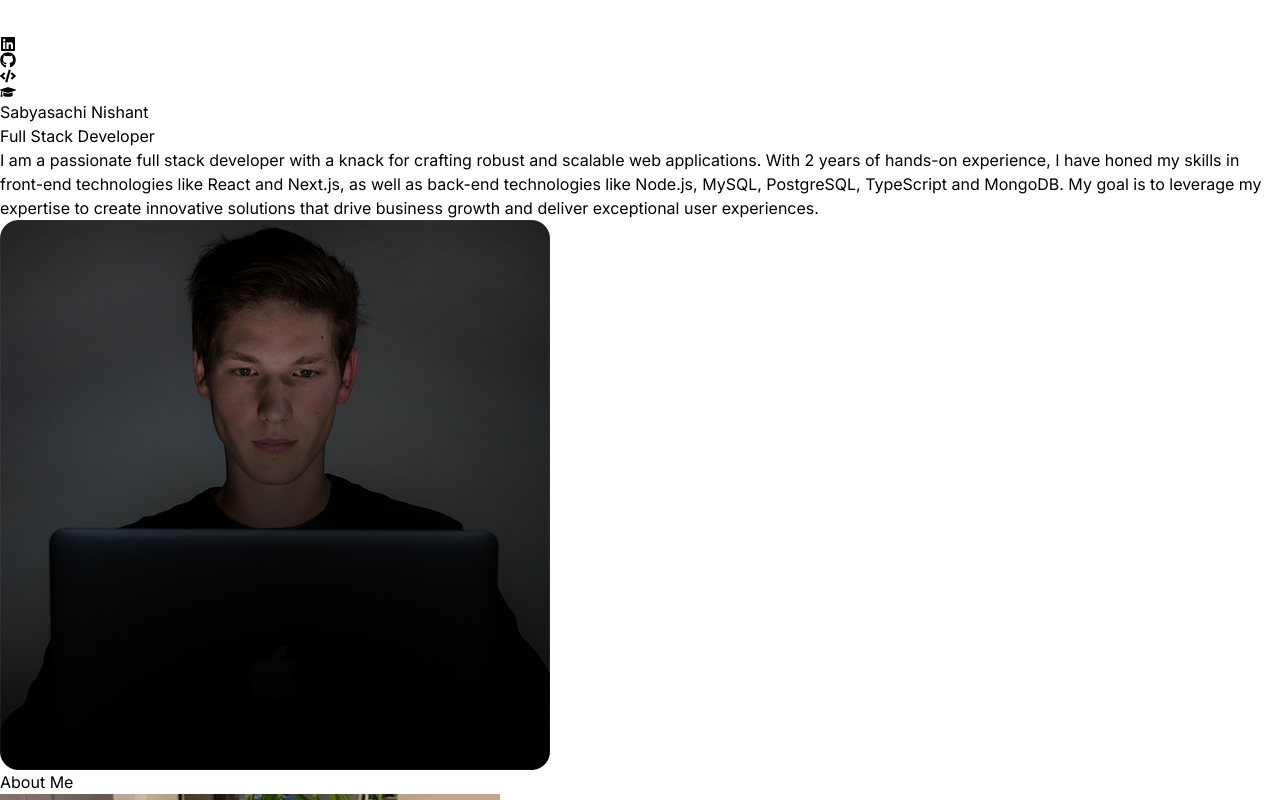
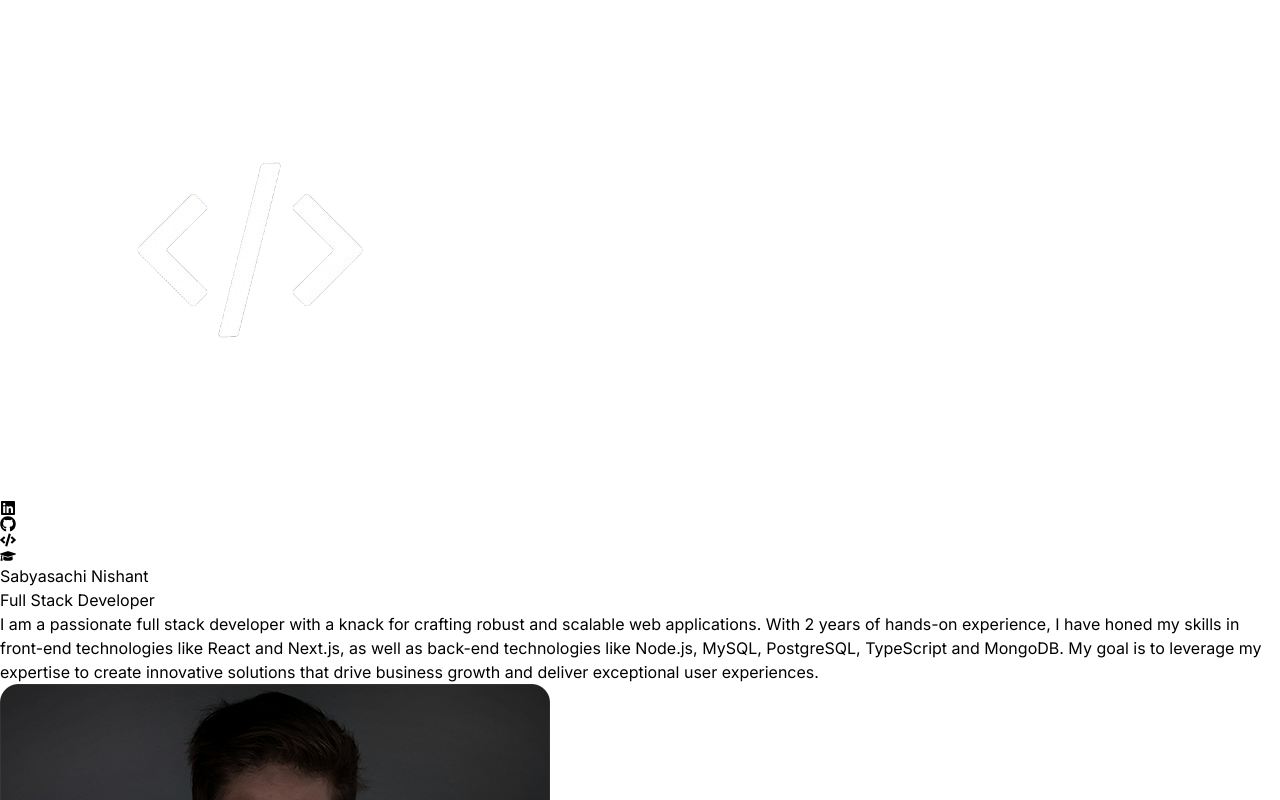
Before and after one commit to Sabyasac21/react-portfolio, a React (Vite) app: page / in a window 1280 px wide. Shown: the top 800 px of the page. Built offline with nearby package versions, Linux system fonts and the light colour scheme.

Commit message:
changed logo

```diff
--- a/src/components/Navbar.jsx
+++ b/src/components/Navbar.jsx
@@ -1,12 +1,12 @@
 import React from 'react';
-import logo from "../assets/kevinRushLogo.png";
+import logo from "../assets/portfolio.png";
 import { FaLinkedin, FaGithub, FaCode, FaGraduationCap } from 'react-icons/fa';
 
 const Navbar = () => {
   return (
     <nav className=' mb-20 flex items-center justify-between py-6'>
       <div className="flex flex-shrink-0 items-center">
-        <img className='mx-2 w-10' src={logo} alt='' />
+        <img className='mx-2 w-28 h-28' src={logo} alt='' />
       </div>
       <div className='m-8 flex items-center gap-4 text-2xl'>
         <a href="https://www.linkedin.com/in/sabyasachi-nishant-1843761b1"><FaLinkedin /></a>
```
Also changed, not shown: src/assets/portfolio.png (added).
